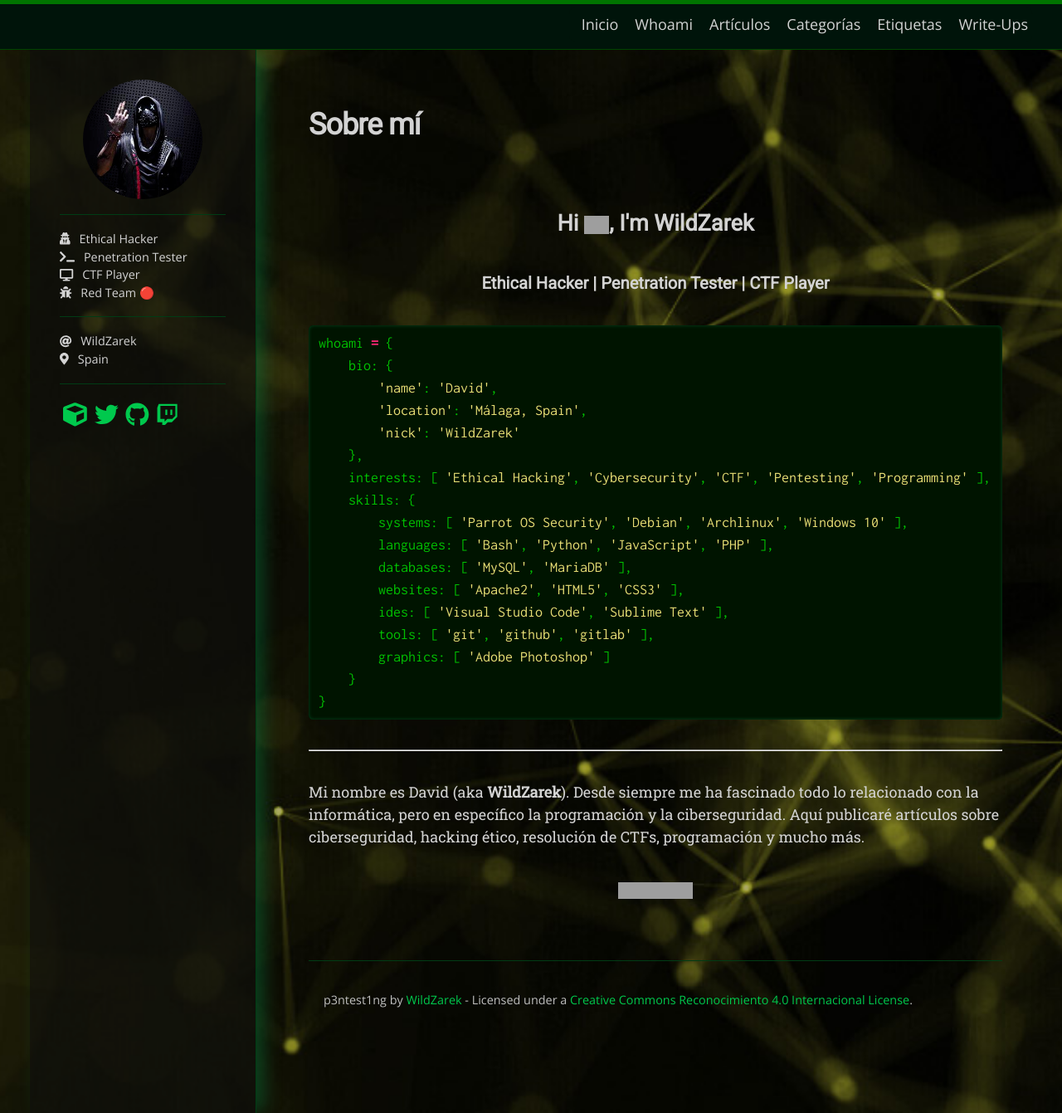
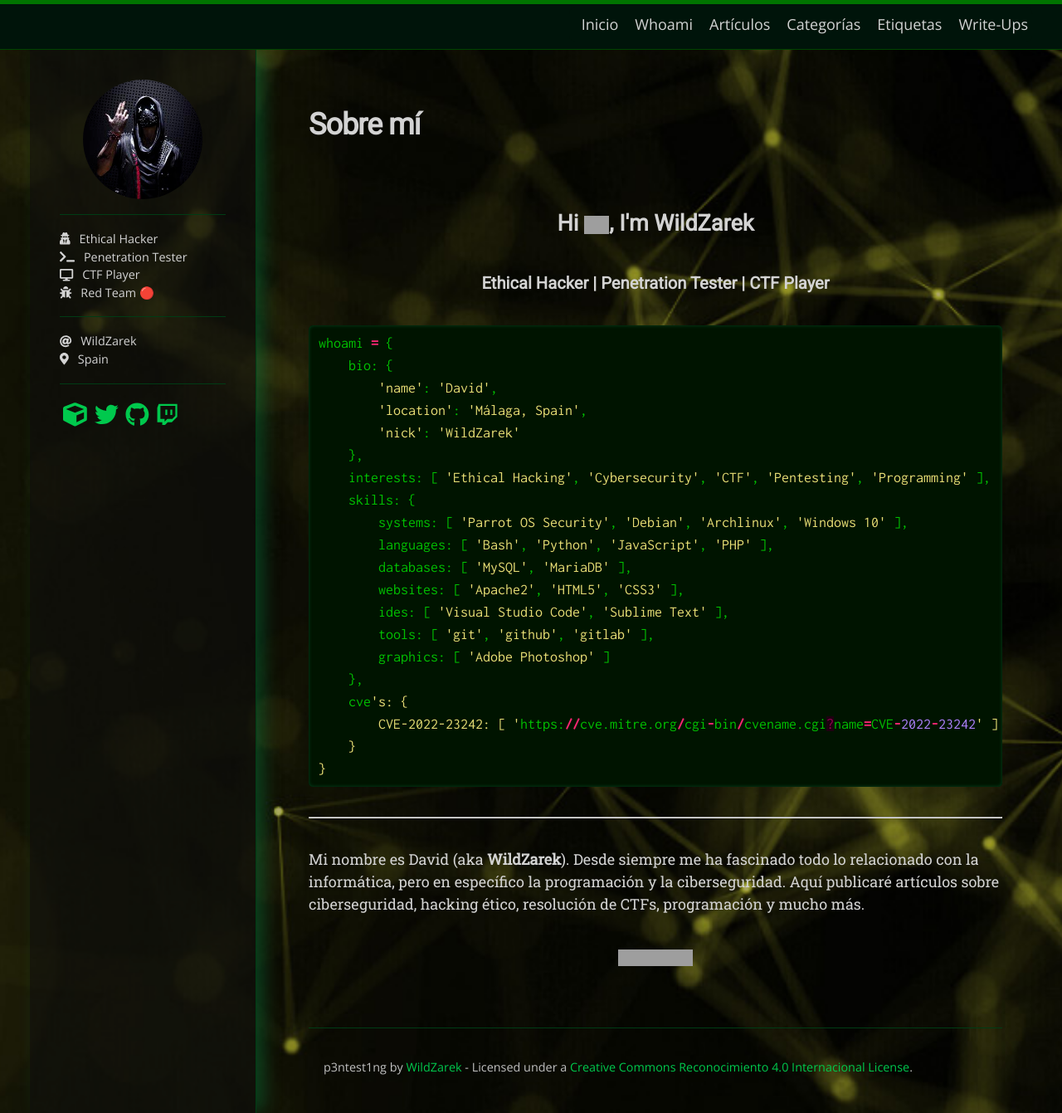
Before and after one commit to WildZarek/wildzarek.github.io, a Jekyll site: the page built from about.md, in a window 1280 px wide. Shown: the whole page at 83% size. Built offline with Jekyll 4.4.1, drawn with Linux system fonts in a browser that asks for light colours; nearby versions of some CDN libraries; some web fonts are replaced; grey boxes are pictures that could not be loaded.

Commit message:
Added CVE

````diff
--- a/about.md
+++ b/about.md
@@ -26,12 +26,16 @@
         ides: [ 'Visual Studio Code', 'Sublime Text' ],
         tools: [ 'git', 'github', 'gitlab' ],
         graphics: [ 'Adobe Photoshop' ]
+    },
+    cve's: {
+        CVE-2022-23242: [ 'https://cve.mitre.org/cgi-bin/cvename.cgi?name=CVE-2022-23242' ]
     }
 }
 ```
 
 ********************************************************************************************
 
-Mi nombre es David (aka **WildZarek**). Desde siempre me ha fascinado todo lo relacionado con la informática, pero en específico la programación y la ciberseguridad. Aquí publicaré artículos sobre ciberseguridad, hacking ético, resolución de CTFs, programación y mucho más.
+Mi nombre es David (aka **WildZarek**). Desde siempre me ha fascinado todo lo relacionado con la informática, pero en específico la programación y la ciberseguridad.
+Aquí publicaré artículos sobre ciberseguridad, hacking ético, resolución de CTFs, programación y mucho más.
 
 <p align="center"><img src="https://visitor-badge.glitch.me/badge?page_id=WildZarek/wildzarek.github.io"></p>
````
